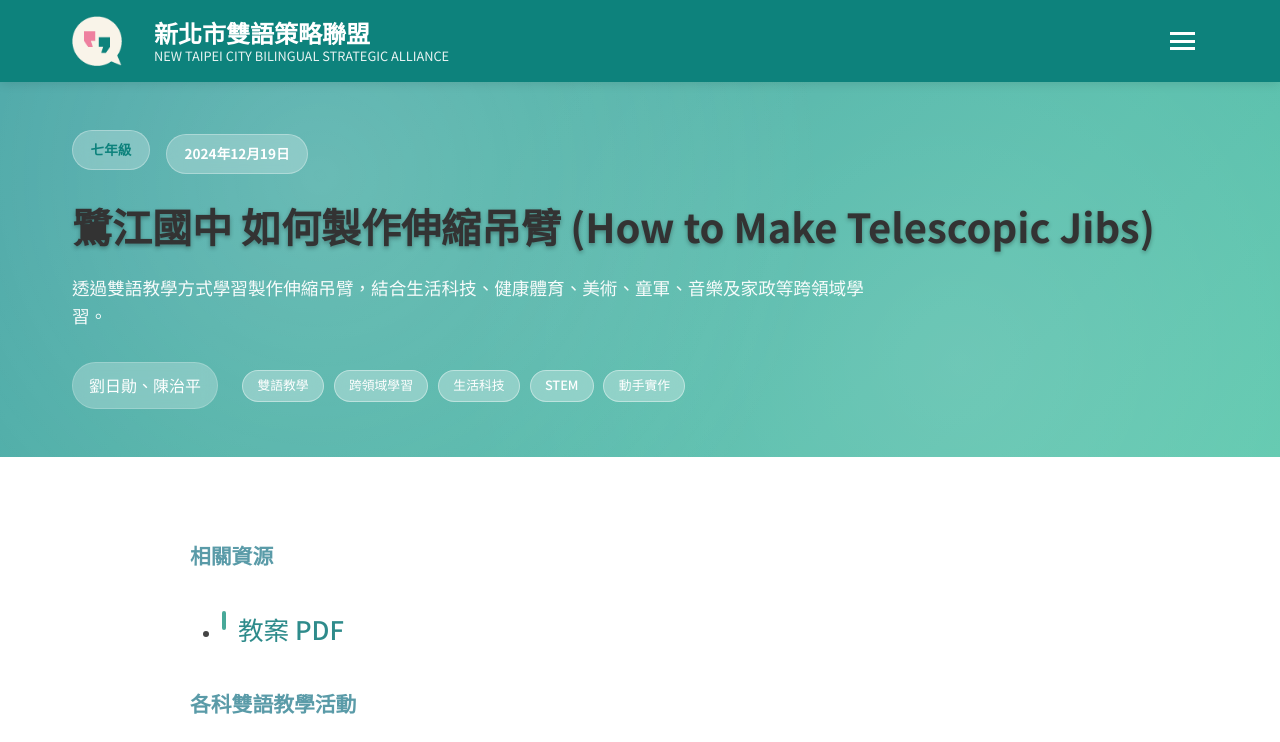
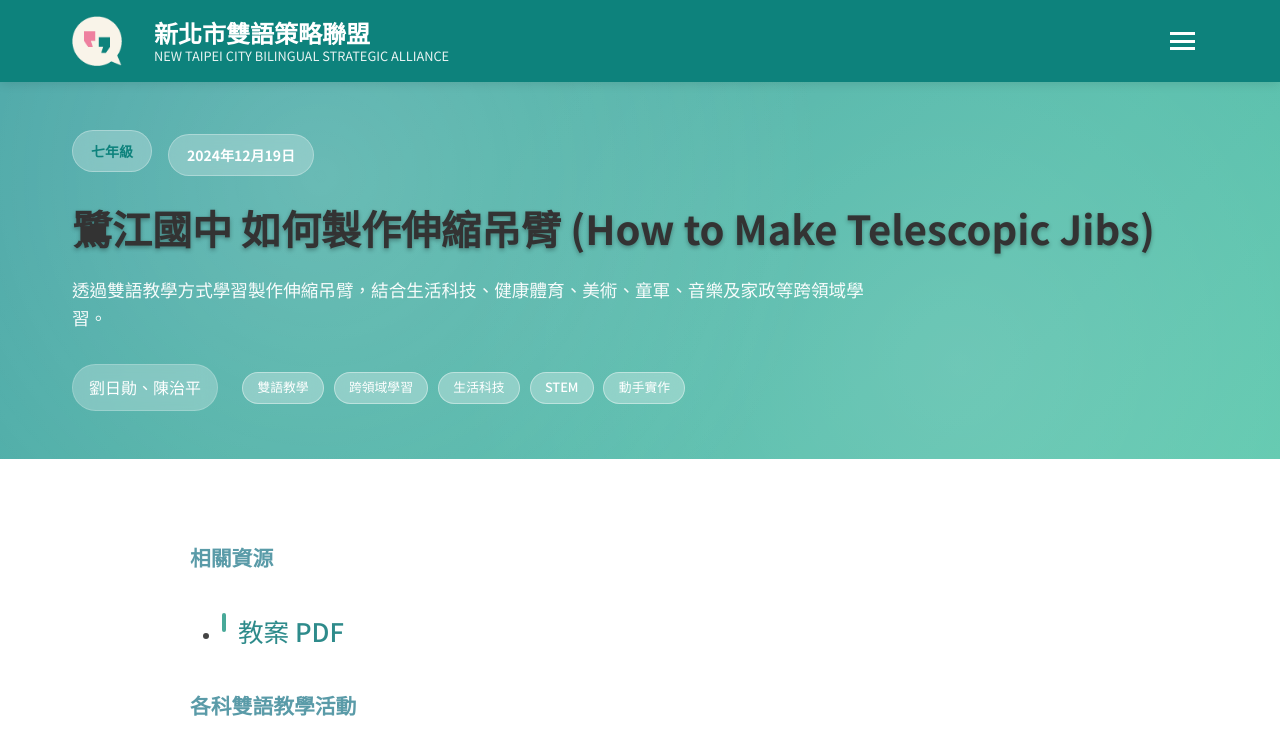
Before and after one commit to ntpc-bsa/ntpc-bsa.github.io, a Jekyll site: the page built from _lessons/sample-lesson-example.md, in a window 1280 px wide and 1400 px high. Shown: the top 742 px of the window. Built offline with Jekyll 4.4.1, drawn with Linux system fonts in a browser that asks for light colours; some web fonts are replaced.

Commit message:
Fix alignment of grade and date tags
- Change from flex to inline-block layout
- Use fixed pixel values for consistent padding
- Set vertical-align to baseline for proper alignment
- Use line-height and text-align for better positioning

```diff
--- a/assets/css/style.css
+++ b/assets/css/style.css
@@ -1674,19 +1674,18 @@
 
 .lesson-category,
 .lesson-date {
-    display: flex;
-    align-items: center;
-    justify-content: center;
+    display: inline-block;
     background: rgba(255, 255, 255, 0.25);
-    padding: 0.6rem 1.1rem;
+    padding: 10px 18px;
     border-radius: 22px;
-    font-size: 0.85rem;
+    font-size: 14px;
     font-weight: 600;
     backdrop-filter: blur(10px);
     border: 1px solid rgba(255, 255, 255, 0.3);
-    line-height: 1;
-    height: 40px;
-    min-width: fit-content;
+    line-height: 20px;
+    text-align: center;
+    vertical-align: baseline;
+    box-sizing: border-box;
 }
 
 .lesson-title {
```
